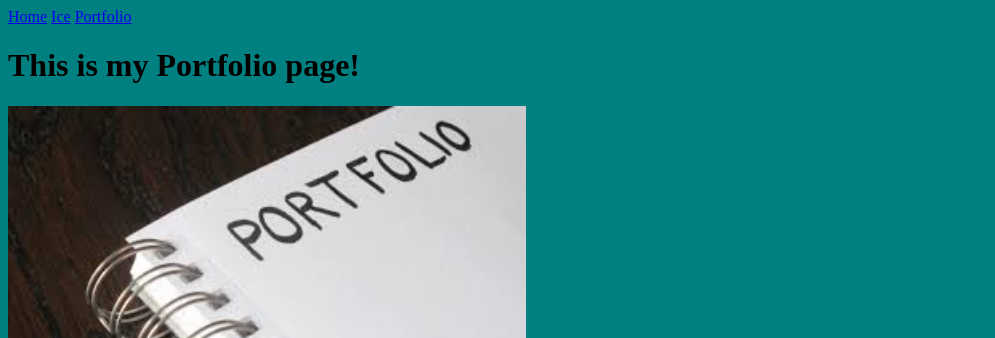
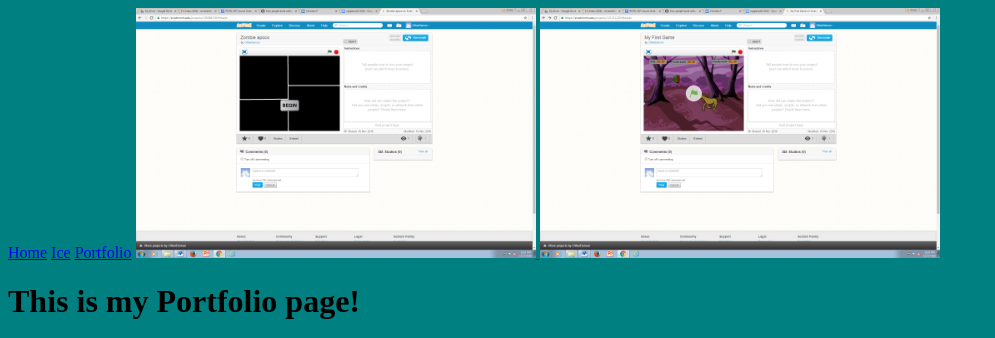
Before and after one commit to FeTitan/FeTitan.github.io, a plain HTML site: page my_firstwebsite/Portfolio.html in a window 1280 px wide. Shown: the top 338 px of the page, without its empty margins (0-995 px from the left). Drawn offline with Linux system fonts and the light colour scheme.

Commit message:
added pictures

```diff
--- a/my_firstwebsite/Portfolio.html
+++ b/my_firstwebsite/Portfolio.html
@@ -9,6 +9,13 @@
 	  <a href="ice.html">Ice</a>
 	  <a href="portfolio.html">Portfolio</a>
 
+	  <a href="https://scratch.mit.edu/projects/126288238/#player">
+		 	<img src="images/Zombie_Apoc..png" height="250">
+	  </a>
+	  	<a href="https://scratch.mit.edu/projects/121231120/#player">
+	  				 	<img src="images/First_pic..png" height="250">
+	  	</a>
+
 		<h1>This is my Portfolio page!</h1>
 		<img src="images/portfolio.jpg" height="250">
 
```
Also changed, not shown: my_firstwebsite/index.html (+2 -2 lines), my_firstwebsite/images/First_pic..png (added), my_firstwebsite/images/Zombie_Apoc..png (added).
